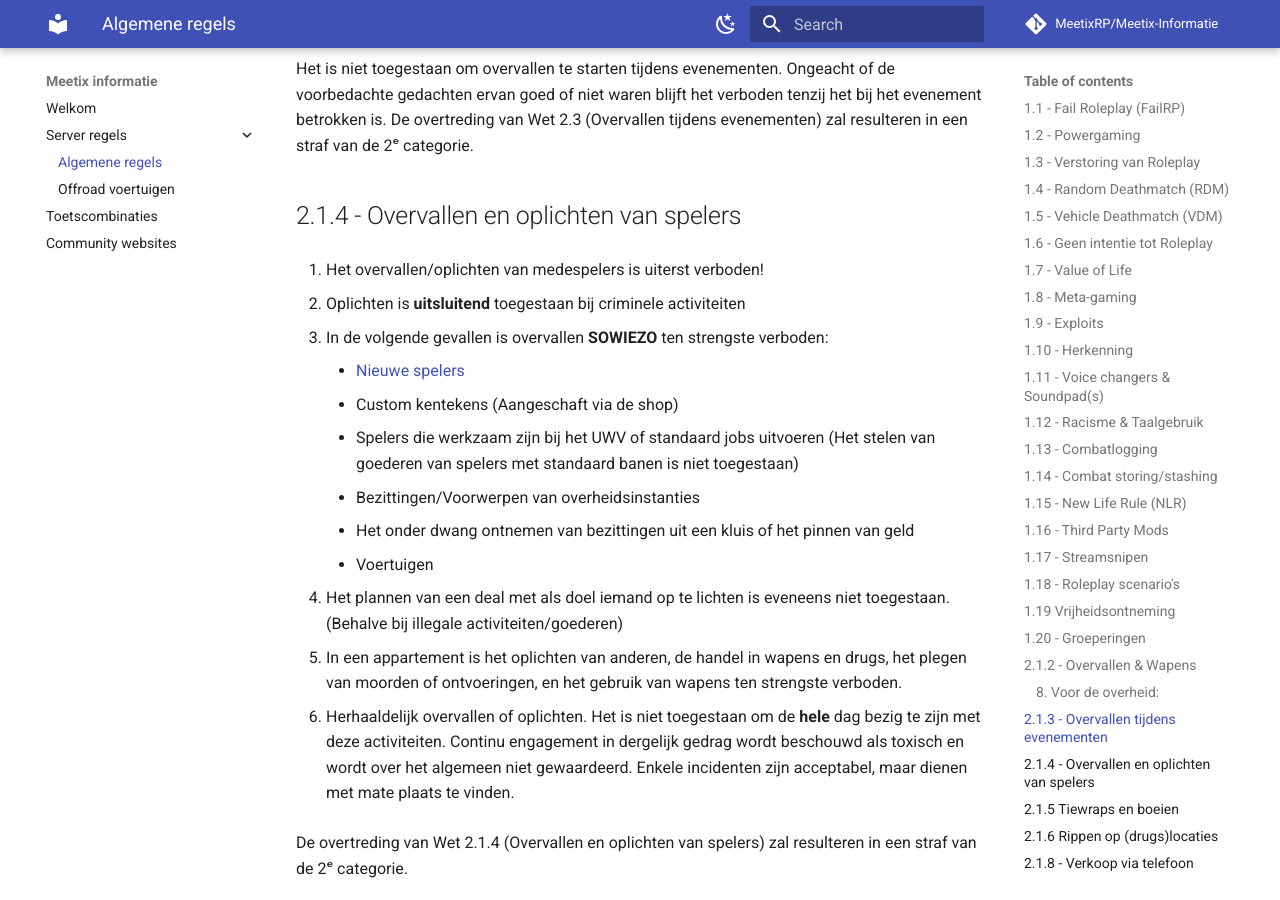
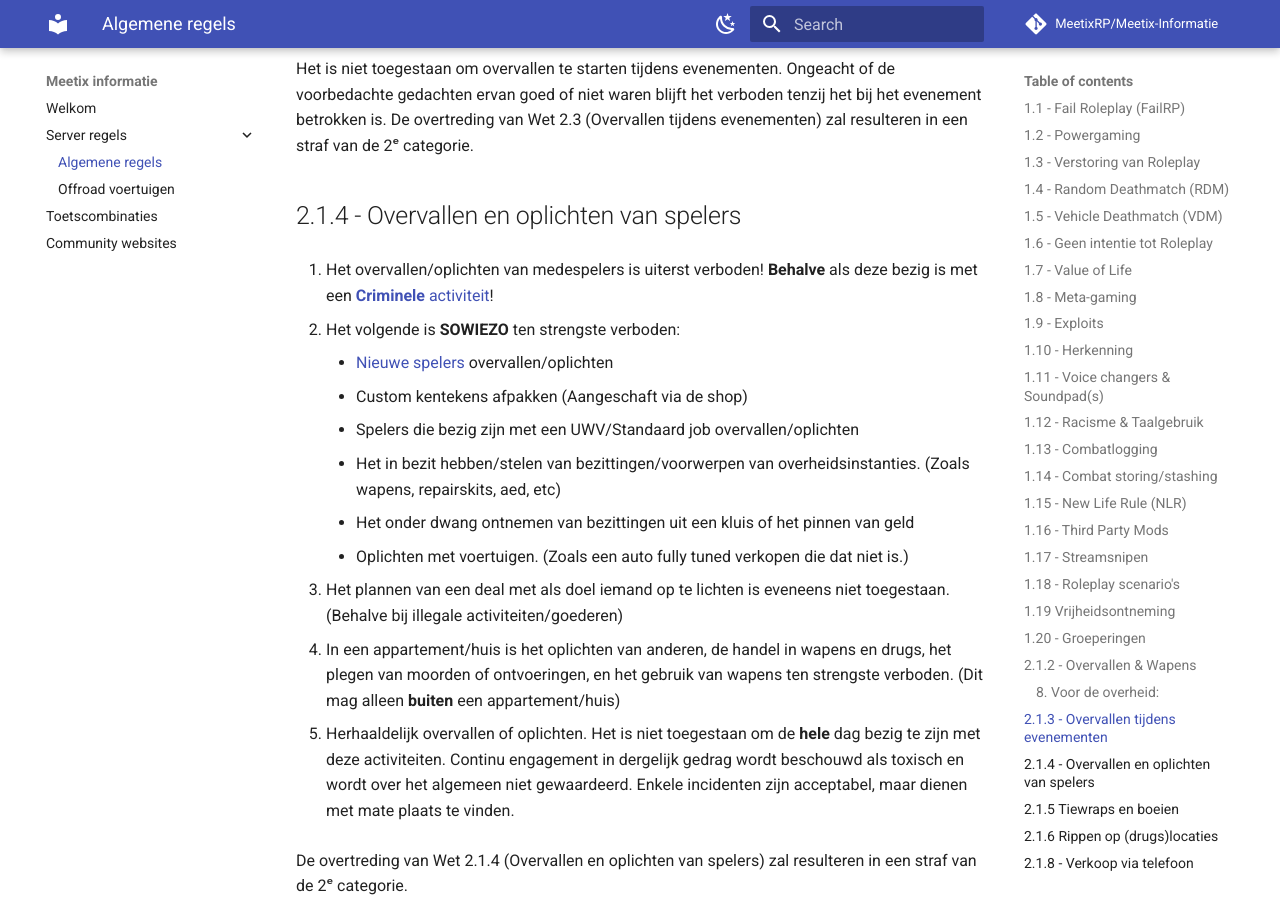
Before and after one commit to MeetixRP/Meetix-Informatie, an MkDocs documentation site: the page built from docs/algemeneregels.md, in a window 1280 px wide and 900 px high, scrolled down 8857 px. Built offline with MkDocs 1.6.1 and Material for MkDocs 9.7.7, drawn with Linux system fonts in a browser that asks for light colours; comment, search, counter and statistics services are not loaded; some of the changed text lies outside the part shown.

Commit message:
Update algemeneregels.md

```diff
--- a/docs/algemeneregels.md
+++ b/docs/algemeneregels.md
@@ -252,22 +252,20 @@ De overtreding van Wet 2.3 (Overvallen tijdens evenementen) zal resulteren in ee
 
 ## 2.1.4 - Overvallen en oplichten van spelers
 
-   1. Het overvallen/oplichten van medespelers is uiterst verboden!
+   1. Het overvallen/oplichten van medespelers is uiterst verboden! **Behalve** als deze bezig is met een [**Criminele** activiteit](algemeneregels.md#criminele-activiteit)!
 
-   2. Oplichten is **uitsluitend** toegestaan bij criminele activiteiten
+   2. Het volgende is **SOWIEZO** ten strengste verboden:
+      - [Nieuwe spelers](algemeneregels.md#nieuwe-speler) overvallen/oplichten
+      - Custom kentekens afpakken (Aangeschaft via de shop)
+      - Spelers die bezig zijn met een UWV/Standaard job overvallen/oplichten
+      - Het in bezit hebben/stelen van bezittingen/voorwerpen van overheidsinstanties. (Zoals wapens, repairskits, aed, etc)
+      - Het onder dwang ontnemen van bezittingen uit een kluis of het pinnen van geld
+      - Oplichten met voertuigen. (Zoals een auto fully tuned verkopen die dat niet is.)
+  3. Het plannen van een deal met als doel iemand op te lichten is eveneens niet toegestaan. (Behalve bij illegale activiteiten/goederen)
 
-   3. In de volgende gevallen is overvallen **SOWIEZO** ten strengste verboden:
-      - [Nieuwe spelers](algemeneregels.md#nieuwe-speler)
-      - Custom kentekens (Aangeschaft via de shop)
-      - Spelers die werkzaam zijn bij het UWV of standaard jobs uitvoeren (Het stelen van goederen van spelers met standaard banen is niet toegestaan)
-      - Bezittingen/Voorwerpen van overheidsinstanties
-      - Het onder dwang ontnemen van bezittingen uit een kluis of het pinnen van geld
-      - Voertuigen
-  4. Het plannen van een deal met als doel iemand op te lichten is eveneens niet toegestaan. (Behalve bij illegale activiteiten/goederen)
+  4. In een appartement/huis is het oplichten van anderen, de handel in wapens en drugs, het plegen van moorden of ontvoeringen, en het gebruik van wapens ten strengste verboden. (Dit mag alleen **buiten** een appartement/huis)
 
-  5. In een appartement is het oplichten van anderen, de handel in wapens en drugs, het plegen van moorden of ontvoeringen, en het gebruik van wapens ten strengste verboden.
-
-  6. Herhaaldelijk overvallen of oplichten. Het is niet toegestaan om de **hele** dag bezig te zijn met deze activiteiten. Continu engagement in dergelijk gedrag wordt beschouwd als toxisch en wordt over het algemeen niet gewaardeerd. Enkele incidenten zijn acceptabel, maar dienen met mate plaats te vinden.
+  5. Herhaaldelijk overvallen of oplichten. Het is niet toegestaan om de **hele** dag bezig te zijn met deze activiteiten. Continu engagement in dergelijk gedrag wordt beschouwd als toxisch en wordt over het algemeen niet gewaardeerd. Enkele incidenten zijn acceptabel, maar dienen met mate plaats te vinden.
 
 
 De overtreding van Wet 2.1.4 (Overvallen en oplichten van spelers) zal resulteren in een straf van de 2ᵉ categorie.
@@ -497,5 +495,10 @@ Nieuwe spelers genieten van een aanvullende bescherming en zijn vrijgesteld van
 **Vaak is dit dus een speler die jij niet kent. Dit betekent vaak dat het een speler is die jou niet kent en jij hem niet.**
 Controleerbaar met: ++"/speeltijd"++ ++"ID"++
 
+## Criminele activiteit
 Deze bescherming is bedoeld om hen de kans te geven vertrouwd te raken met de serveromgeving en zich op hun gemak te voelen in de stad.
 Zodra een speler zichzelf bekend maakt door zelf spelers te overvallen/oplichten vervalt deze regel voor die speler!
+
+Een criminele activiteit verwijst naar een handeling, gedrag of praktijk die in strijd is met de wetten en regelgeving van een bepaalde samenleving. Het omvat activiteiten die als illegaal worden beschouwd en waarvoor wettelijke sancties kunnen gelden. Voorbeelden van criminele activiteiten zijn diefstal, fraude, geweldpleging, drugshandel, en andere overtredingen van wetten die bedoeld zijn om de openbare orde te handhaven.
+
+In het kader van een roleplay server, kunnen criminele activiteiten specifiek verwijzen naar virtuele handelingen binnen het spel, zoals overvallen, illegale handel, drugssmokkel, en andere activiteiten die als crimineel worden beschouwd volgens de spelregels en het scenario van de server.
```
